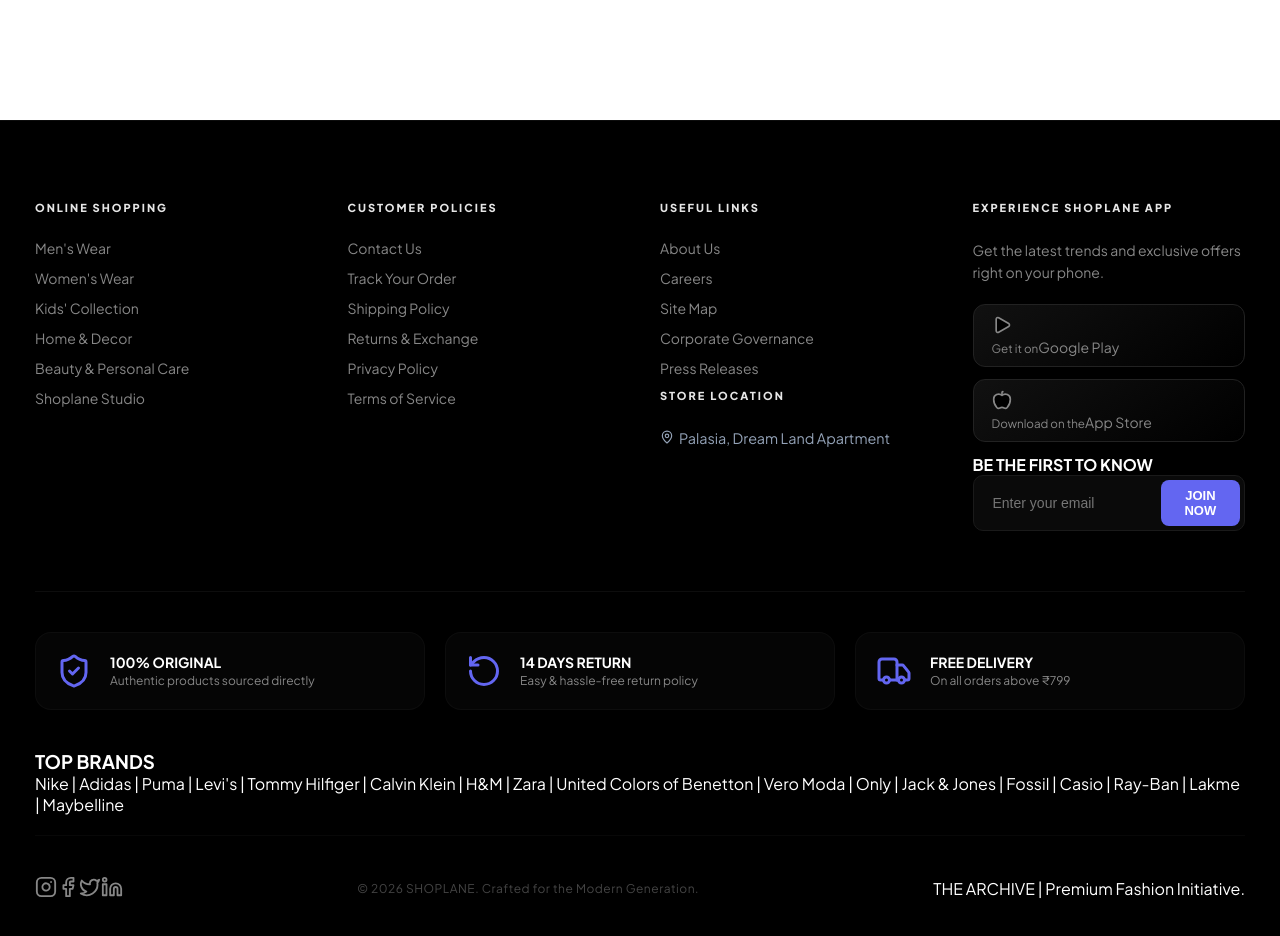
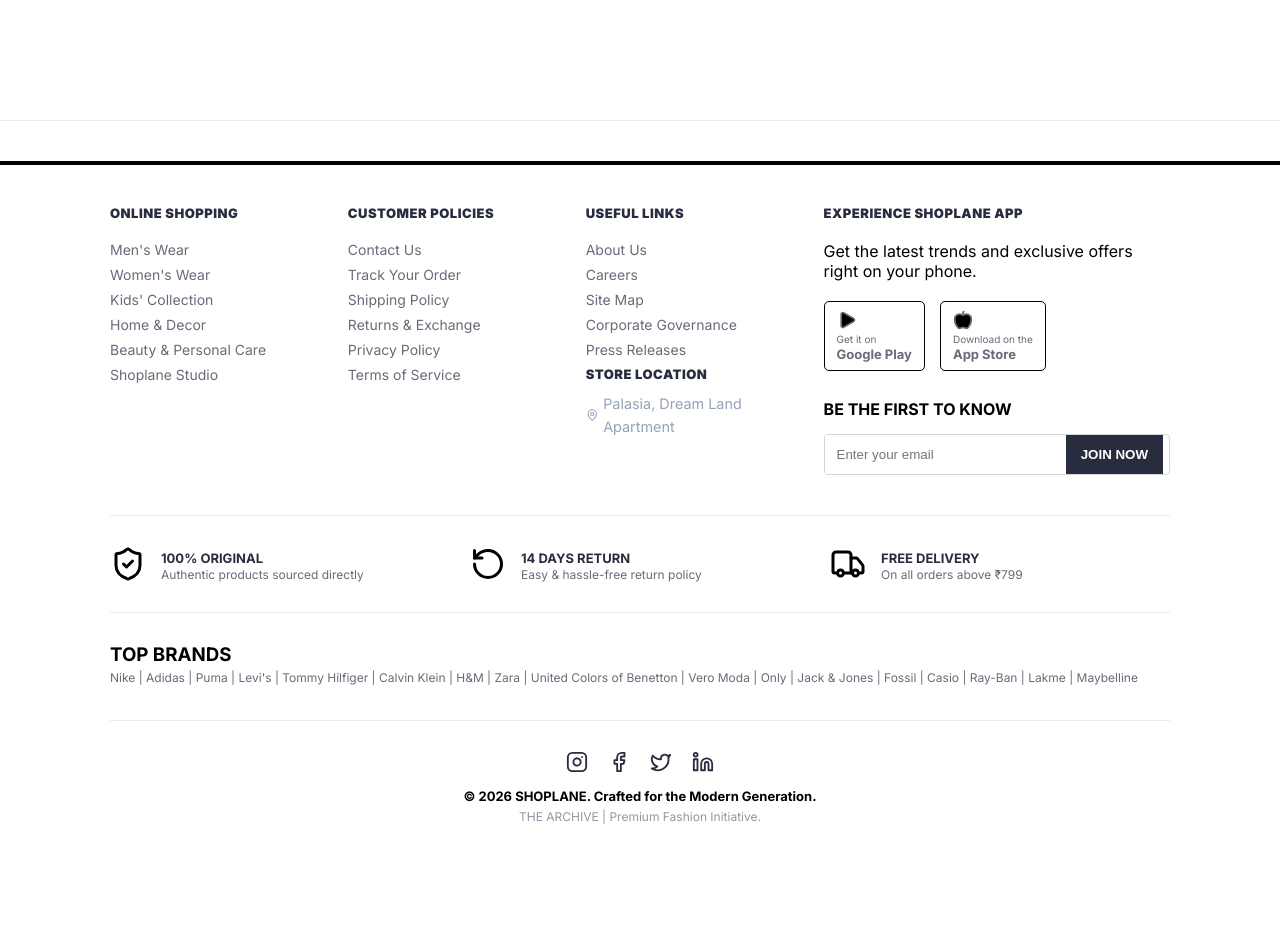
Before and after one commit to sameer-2134/shop-frontend, a React (Vite) app: page /gallery in a window 1280 px wide. Shown: the part 680-1616 px from the top of the page. After the commit the page ends 1524 px from the top, so only its background shows below. Built offline with nearby package versions, Linux system fonts and the light colour scheme; no server answers; a web font is replaced by a local one.

Commit message:
Update Footer.css

```diff
--- a/src/Footer.css
+++ b/src/Footer.css
@@ -1,215 +1,152 @@
-@import url('https://fonts.googleapis.com/css2?family=Plus+Jakarta+Sans:wght@300;400;500;600;700;800&display=swap');
-
-:root {
-  --accent: #ff3f6c;
-  --accent-glow: rgba(255, 63, 108, 0.4);
-  --bg-black: #000000;
-  --card-bg: rgba(255, 255, 255, 0.02);
-  --text-muted: #86868b;
-  --transition-smooth: 0.4s cubic-bezier(0.23, 1, 0.32, 1);
+.premium-footer {
+  background-color: #ffffff;
+  color: #000000;
+  padding: 40px 0 20px 0;
+  border-top: 1px solid #eaeaec;
+  font-family: 'Inter', sans-serif;
 }
 
-.premium-footer {
-  background: var(--bg-black) !important;
-  color: #ffffff;
-  padding: 80px 0 40px 0;
-  border-top: 1px solid rgba(255, 255, 255, 0.05);
-  font-family: 'Plus Jakarta Sans', sans-serif;
-  overflow: hidden;
-  box-shadow: inset 0 20px 40px rgba(0,0,0,0.8) !important;
+.archive-border-top {
+  height: 4px;
+  background: #000;
+  margin-bottom: 40px;
+  width: 100%;
 }
 
 .footer-container {
-  max-width: 1250px;
+  max-width: 1100px;
   margin: 0 auto;
   padding: 0 20px;
 }
 
-/* --- 3D Neon Animated Line --- */
-.neon-line-wrapper {
-  width: 100%;
-  height: 1px; /* Thinner is more premium */
-  background: rgba(255, 255, 255, 0.05);
-  position: relative;
-  overflow: hidden;
-  margin-bottom: 50px;
-}
-
-.neon-line {
-  position: absolute;
-  width: 200px;
-  height: 100%;
-  background: linear-gradient(90deg, transparent, var(--accent), transparent);
-  filter: blur(1px) drop-shadow(0 0 8px var(--accent));
-  animation: neonSweep 4s infinite ease-in-out;
-}
-
-@keyframes neonSweep {
-  0% { left: -200px; }
-  100% { left: 100%; }
-}
-
-/* --- Grid Layout --- */
 .footer-grid {
   display: grid;
-  grid-template-columns: repeat(auto-fit, minmax(200px, 1fr));
-  gap: 40px;
-  margin-bottom: 60px;
+  grid-template-columns: 1.2fr 1.2fr 1.2fr 2fr;
+  gap: 30px;
+  margin-bottom: 40px;
 }
 
 .footer-col h3 {
-  font-size: 11px;
+  font-size: 13px;
   font-weight: 800;
-  letter-spacing: 2px;
-  margin-bottom: 25px;
-  color: #fff;
-  text-transform: uppercase;
-  opacity: 0.9;
+  margin-bottom: 20px;
+  color: #282c3f;
+  letter-spacing: 0.5px;
 }
 
 .footer-col a {
   display: block;
-  color: var(--text-muted);
   text-decoration: none;
+  color: #696b79;
   font-size: 14px;
-  margin-bottom: 12px;
-  transition: var(--transition-smooth);
+  margin-bottom: 8px;
+  transition: all 0.2s;
 }
 
 .footer-col a:hover {
-  color: var(--accent);
-  transform: translateX(6px);
+  color: #282c3f;
+  font-weight: 600;
 }
 
-/* --- Newsletter & Subscribe --- */
-.newsletter-col p {
-  color: var(--text-muted);
-  font-size: 14px;
-  line-height: 1.6;
-  margin-bottom: 20px;
+.address-text {
+  font-size: 13px;
+  color: #696b79;
+  display: flex;
+  align-items: center;
+  margin-top: -10px;
 }
 
+/* App Buttons Theme Match */
+.app-btns {
+  display: flex;
+  gap: 15px;
+  margin: 20px 0;
+}
+
+.store-btn {
+  display: flex;
+  align-items: center;
+  gap: 10px;
+  padding: 8px 12px;
+  border: 1px solid #000;
+  border-radius: 5px;
+  text-decoration: none;
+  color: #000;
+}
+
+.btn-text small { font-size: 10px; display: block; }
+.btn-text span { font-size: 13px; font-weight: 700; }
+
+/* Subscribe Box */
 .premium-subscribe {
   display: flex;
-  background: #0a0a0a;
-  padding: 4px;
-  border-radius: 10px;
-  border: 1px solid #1a1a1a;
-  transition: var(--transition-smooth);
-}
-
-.premium-subscribe:focus-within {
-  border-color: var(--accent);
-  box-shadow: 0 0 15px rgba(255, 63, 108, 0.1);
+  border: 1px solid #d4d5d9;
+  border-radius: 4px;
+  overflow: hidden;
+  margin-top: 15px;
 }
 
 .premium-subscribe input {
-  background: transparent;
+  padding: 12px;
   border: none;
-  color: white;
-  padding: 10px 15px;
-  width: 100%;
+  width: 70%;
   outline: none;
-  font-size: 14px;
 }
 
 .premium-subscribe button {
-  background: var(--accent);
+  background: #282c3f;
+  color: white;
   border: none;
-  color: white;
-  padding: 8px 18px;
-  border-radius: 8px;
+  padding: 0 15px;
   font-weight: 700;
-  font-size: 13px;
   cursor: pointer;
-  transition: 0.3s;
 }
 
-.premium-subscribe button:hover {
-  background: #ff527b;
-  box-shadow: 0 0 20px var(--accent-glow);
-}
-
-/* --- App Store Buttons --- */
-.store-btn {
-  background: linear-gradient(145deg, #111, #000);
-  border: 1px solid #222;
-  padding: 10px 18px;
-  border-radius: 12px;
-  display: flex;
-  align-items: center;
-  gap: 12px;
-  text-decoration: none;
-  transition: var(--transition-smooth);
-}
-
-.store-btn:hover {
-  transform: translateY(-4px);
-  border-color: var(--accent);
-  background: #050505;
-}
-
-/* --- Trust Badges (Glassmorphism) --- */
+/* Trust Badges - Clean Look */
 .trust-badges {
   display: grid;
   grid-template-columns: repeat(3, 1fr);
   gap: 20px;
-  padding: 40px 0;
-  border-top: 1px solid rgba(255, 255, 255, 0.05);
+  padding: 30px 0;
+  border-top: 1px solid #eaeaec;
+  border-bottom: 1px solid #eaeaec;
 }
 
 .badge-card {
-  background: var(--card-bg);
-  backdrop-filter: blur(10px); /* Premium Glass effect */
-  padding: 20px;
-  border-radius: 16px;
   display: flex;
   align-items: center;
-  gap: 18px;
-  border: 1px solid rgba(255, 255, 255, 0.03);
-  transition: var(--transition-smooth);
+  gap: 15px;
 }
 
-.badge-card:hover {
-  background: rgba(255, 255, 255, 0.05);
-  transform: translateY(-5px);
-  border-color: rgba(255, 63, 108, 0.2);
+.badge-info strong { font-size: 13px; color: #282c3f; }
+.badge-info p { font-size: 12px; color: #696b79; }
+
+/* Popular Searches / Brands */
+.popular-searches {
+  padding: 30px 0;
 }
 
-.badge-icon { color: var(--accent); }
-.badge-info strong { display: block; color: white; font-size: 14px; margin-bottom: 2px; }
-.badge-info p { color: var(--text-muted); font-size: 12px; margin: 0; }
-
-/* --- Bottom Bar --- */
-.footer-bottom {
-  display: flex;
-  justify-content: space-between;
-  align-items: center;
-  padding-top: 40px;
-  margin-top: 20px;
-  border-top: 1px solid rgba(255, 255, 255, 0.03);
+.popular-searches p {
+  font-size: 12px;
+  color: #696b79;
+  line-height: 2;
 }
 
-.copyright {
-    color: #444;
-    font-size: 12px;
-    letter-spacing: 0.5px;
+/* Bottom Footer */
+.footer-bottom {
+  text-align: center;
+  padding-top: 30px;
+  border-top: 1px solid #eaeaec;
 }
 
-.s-icon {
-  color: var(--text-muted);
-  transition: var(--transition-smooth);
-  cursor: pointer;
+.social-links {
+  display: flex;
+  justify-content: center;
+  gap: 20px;
+  margin-bottom: 15px;
 }
 
-.s-icon:hover {
-  color: var(--accent);
-  transform: scale(1.15) rotate(-8deg);
-}
+.s-icon { color: #282c3f; cursor: pointer; }
 
-/* --- Responsive --- */
-@media (max-width: 900px) {
-  .trust-badges { grid-template-columns: 1fr; }
-  .footer-bottom { flex-direction: column-reverse; gap: 30px; text-align: center; }
-  .footer-grid { grid-template-columns: 1fr 1fr; }
-}
+.copyright { font-weight: 700; font-size: 13px; margin-bottom: 5px; }
+.venture-text { font-size: 12px; color: #9496a2; }
```
